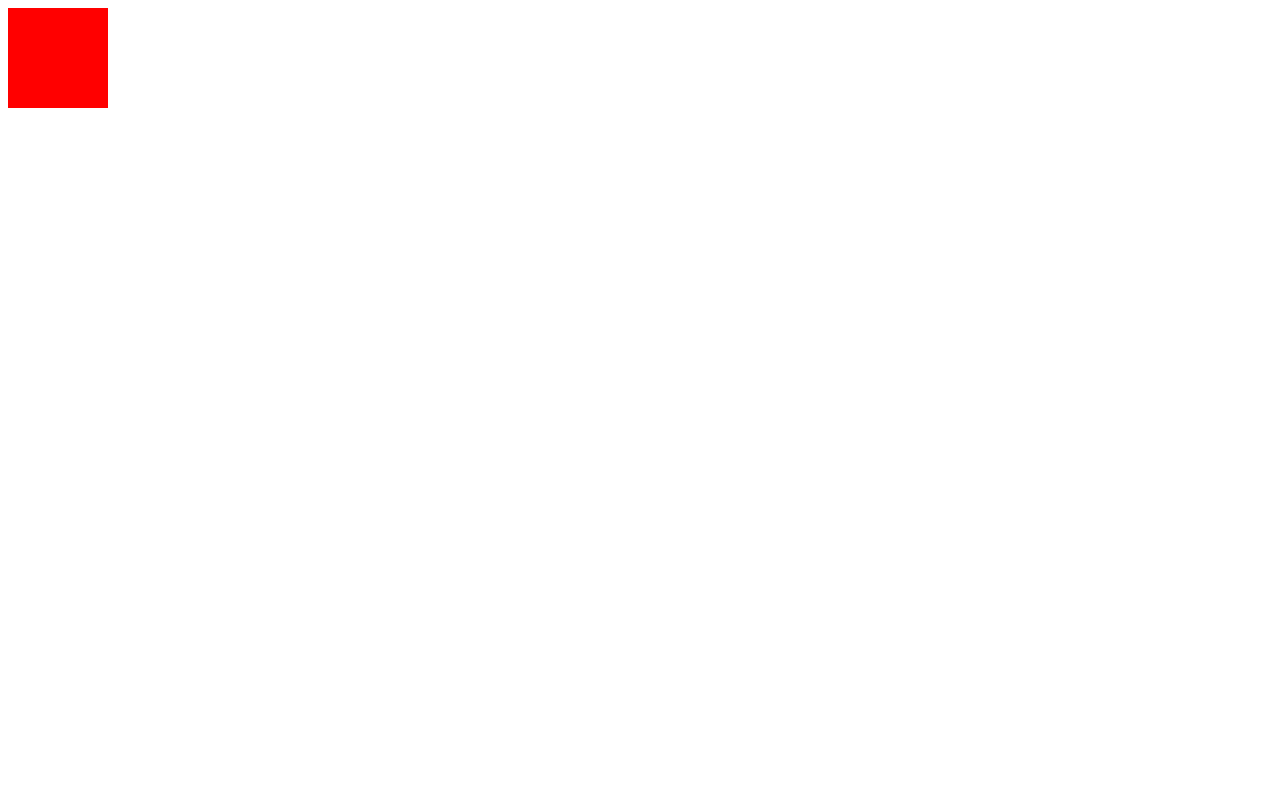
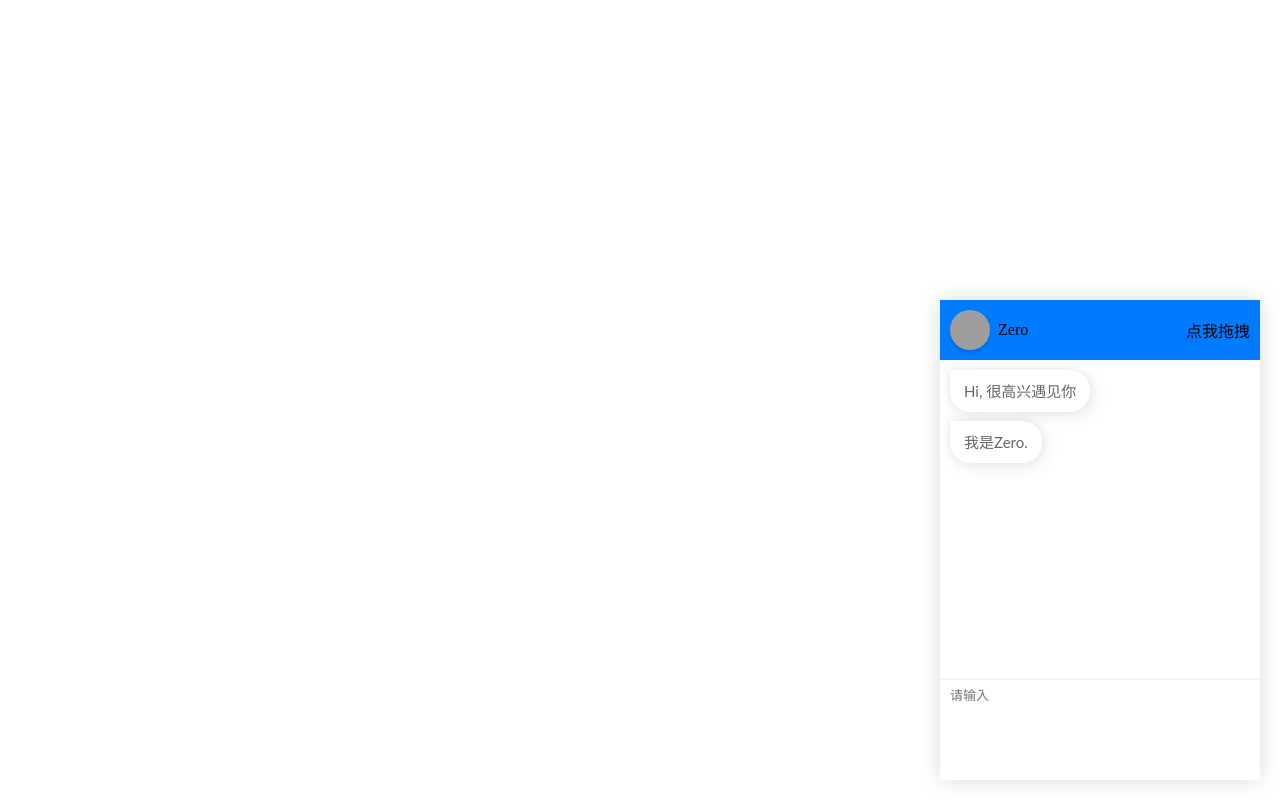
Before and after one commit to zcorky/movable, a website: page example/index.html in a window 1280 px wide. Drawn offline with Linux system fonts and the light colour scheme; grey boxes are pictures that could not be loaded.

Commit message:
:sparkles:(example): add realworld example for movable

```diff
--- a/example/index.html
+++ b/example/index.html
@@ -5,18 +5,157 @@
   <meta name="viewport" content="width=device-width, initial-scale=1, user-scalable=no">
   <title>Movable Example</title>
   <style>
+    * {
+      margin: 0;
+      padding: 0;
+      box-sizing: border-box;
+    }
+
     .box {
-      width: 100px;
-      height: 100px;
-      background: red;
+      position: absolute;
+      right: 20px;
+      bottom: 20px;
+      width: 320px;
+      height: 480px;
+      background: #fff;
+      display: flex;
+      flex-flow: column nowrap;
+      box-shadow: 0 0 20px 0 rgba(0, 0, 0, .15);
+    }
+
+    header {
+      position: relative;
+      width: 100%;
+      height: 60px;
+      background-color: #007aff;
+      padding: 0 10px;
+      display: flex;
+      align-items: center;
+    }
+
+    .body {
+      width: 100%;
+      height: 320px;
+      padding: 0 10px;
+      padding-top: 10px;
+    }
+
+    footer {
+      flex: 1;
+      box-shadow: 0 -1px 0 0 rgba(0,0,0,.04), 0 -2px 0 0 rgba(0,0,0,.01)
+    }
+
+    textarea {
+      display: block;
+      width: 100%;
+      height: 60px;
+      padding: 8px 10px;
+      overflow-x: hidden;
+      overflow-y: auto;
+      resize: none;
+      outline: 0;
+      background-color: #fff;
+      border: 0;
+      word-break: break-all;
+      font-size: 13px;
+      line-height: 17px;
+      -webkit-appearance: none;
+    }
+
+    .handler {
+      position: absolute;
+      top: 50%;
+      right: 10px;
+      transform: translateY(-50%);
+    }
+
+    .avatar {
+      width: 40px;
+      height: 40px;
+      border-radius: 50%;
+      box-shadow: 0 3px 3px 0 rgba(0,0,0,.1);
+      cursor: pointer;
+      margin-right: 8px;
+    }
+
+    /* message */
+    .msgLeft-0-0+.msgLeft-0-0 {
+      margin-top: -15px;
+    }
+    .msgRight-0-1+.msgRight-0-1 {
+      margin-top: -15px;
+    }
+    .msgRow-0-2 {
+      width: 100%;
+      height: auto;
+      display: inline-block;
+      margin-bottom: 20px;
+    }
+    .msg-0-3 {
+      color: #666;
+      display: inline-block;
+      padding: 9px 14px;
+      position: relative;
+      overflow: hidden;
+      font-size: 15px;
+      max-width: 70%;
+      word-wrap: break-word;
+      transform: translate3d(0, 0, 0);
+      box-shadow: -1px -1px 8px 1px rgba(102,102,102,0.1), 5px 5px 15px 0 rgba(102,102,102,0.1);
+      transition: width .12s ease-out, height .12s ease-out;
+      line-height: 24px;
+      font-family: Lato;
+      text-decoration: none;
+      background-color: #fff;
+    }
+    .msg-0-3:after {
+      clear: both;
+    }
+    .msgBounceInLeft-0-4 {
+      animation: msgBounceIn .4s;
+      border-radius: 0 20px 20px 20px;
+      transform-origin: 0 0;
+    }
+    .msgBounceInRight-0-5 {
+      color: #fff;
+      float: right;
+      animation: msgBounceIn .4s;
+      background: linear-gradient(20deg, #3FD1E1 0%, #44D7CD 100%);
+      border-radius: 20px 20px 0 20px;
+      transform-origin: 100% 100%;
     }
   </style>
 </head>
 <body>
-  <div class="box" />
+  <div class="box">
+    <header>
+      <img class="avatar" src="https://avatars1.githubusercontent.com/u/7463687?s=460&v=4" />
+      <span>Zero</span>
+      <span class="handler">点我拖拽</span>
+    </header>
+    <div class="body">
+      <div class="msgRow-0-2 msgLeft-0-0">
+        <div id="00100" type="text" me="true" class="msg-0-3 msgBounceInLeft-0-4">
+          Hi, 很高兴遇见你
+        </div>
+      </div>
+      <div class="msgRow-0-2 msgLeft-0-0">
+        <div id="00101" type="text" me="true" class="msg-0-3 msgBounceInLeft-0-4">
+          我是Zero.
+        </div>
+      </div>
+    </div>
+    <footer>
+      <textarea placeholder="请输入"></textarea>
+    </footer>
+  </div>
 </body>
 <script src="/lib/index.umd.js"></script>
 <script>
-  new movable({ handler: '.box' });
+  new movable({
+    handler: '.handler',
+    container: '.box',
+    boundable: true,
+  });
 </script>
 </html>
```
Also changed, not shown: 1 other file.
